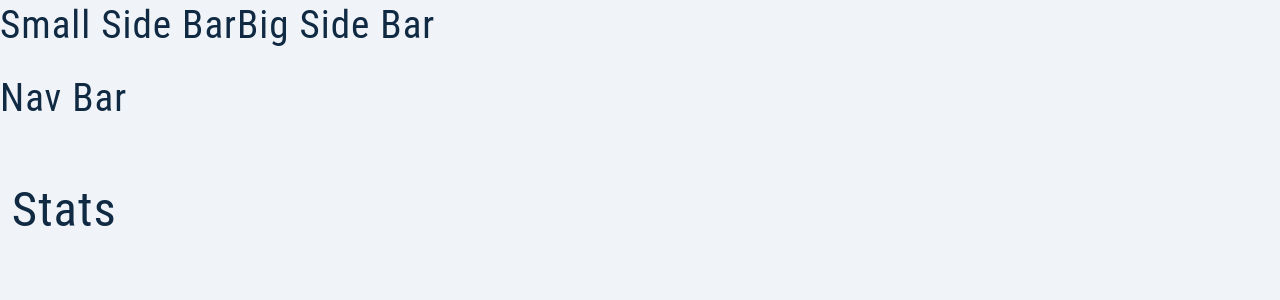
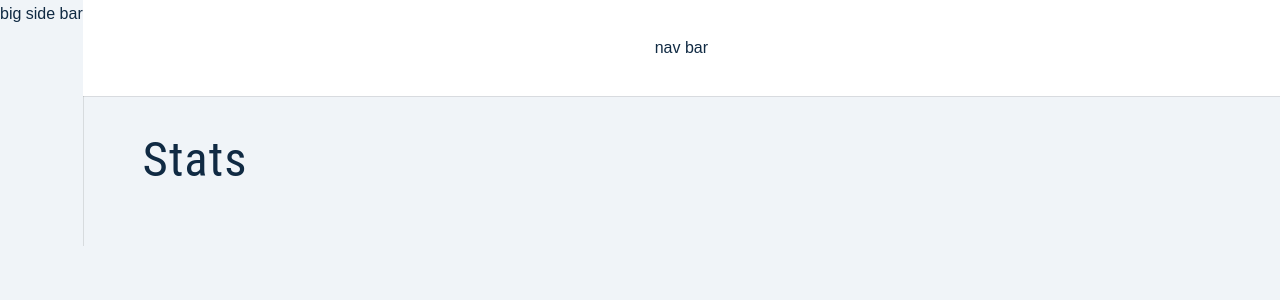
Before and after one commit to ThePrinceOfCodes/job-applications-dashboard, a React (Create React App) app: page / in a window 1280 px wide. Shown: the top 300 px of the page. Built offline with nearby package versions, Linux system fonts and the light colour scheme.

Commit message:
css styled components for sharedlayout component

```diff
--- a/src/components/BigSideBar.js
+++ b/src/components/BigSideBar.js
@@ -1,7 +1,9 @@
 import React from "react";
+import Wrapper from '../assets/wrappers/BigSidebar'
+
 
 const BigSideBar = () => {
-    return <h2>big side bar</h2>
+    return <Wrapper>big side bar</Wrapper>
 }
 
 export default BigSideBar
--- a/src/components/NavBar.js
+++ b/src/components/NavBar.js
@@ -1,7 +1,8 @@
 import React from "react";
+import Wrapper from '../assets/wrappers/Navbar'
 
 const NavBar = () => {
-    return <h2>nav bar</h2>
+    return <Wrapper>nav bar</Wrapper>
 }
 
 export default NavBar
--- a/src/components/SmallSideBar.js
+++ b/src/components/SmallSideBar.js
@@ -1,7 +1,9 @@
 import React from "react";
+import Wrapper from '../assets/wrappers/SmallSidebar'
+
 
 const SmallSideBar = () => {
-    return <h2>small side bar</h2>
+    return <Wrapper>small side bar</Wrapper>
 }
 
 export default SmallSideBar
```
